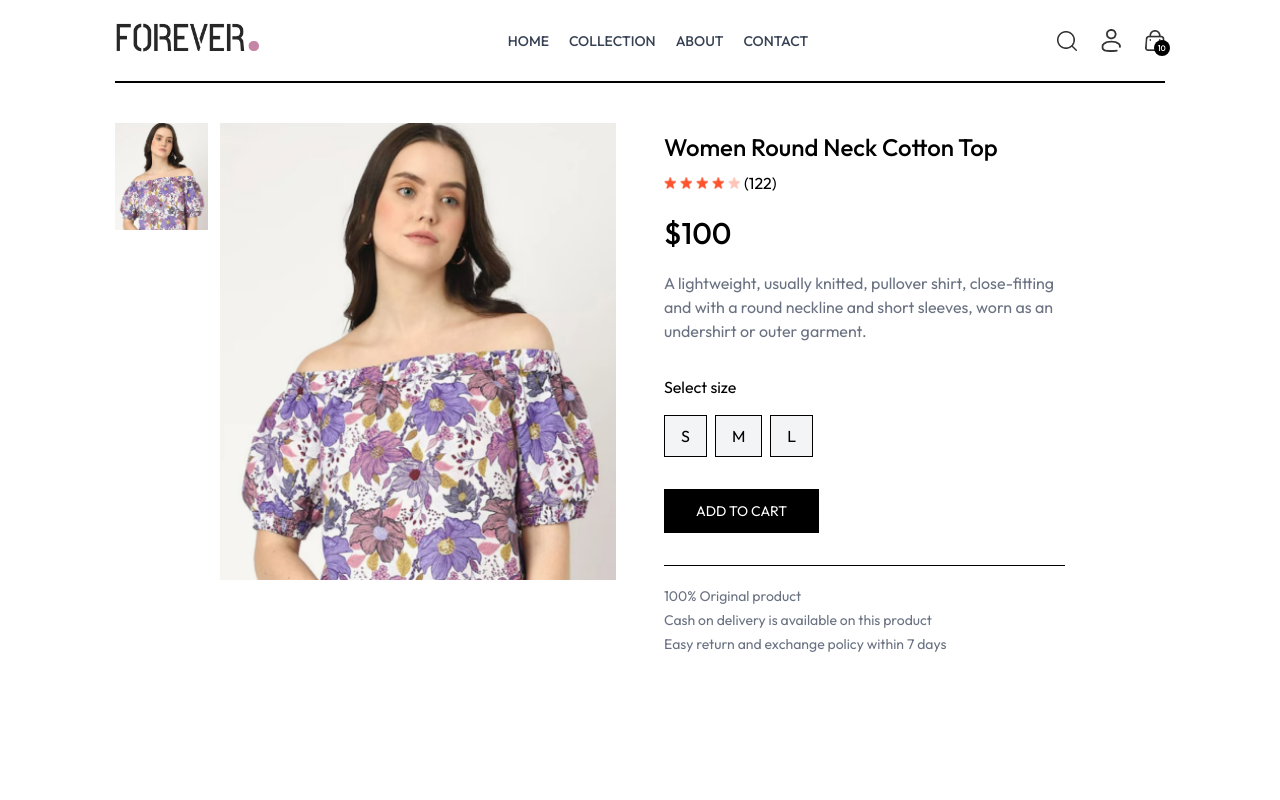
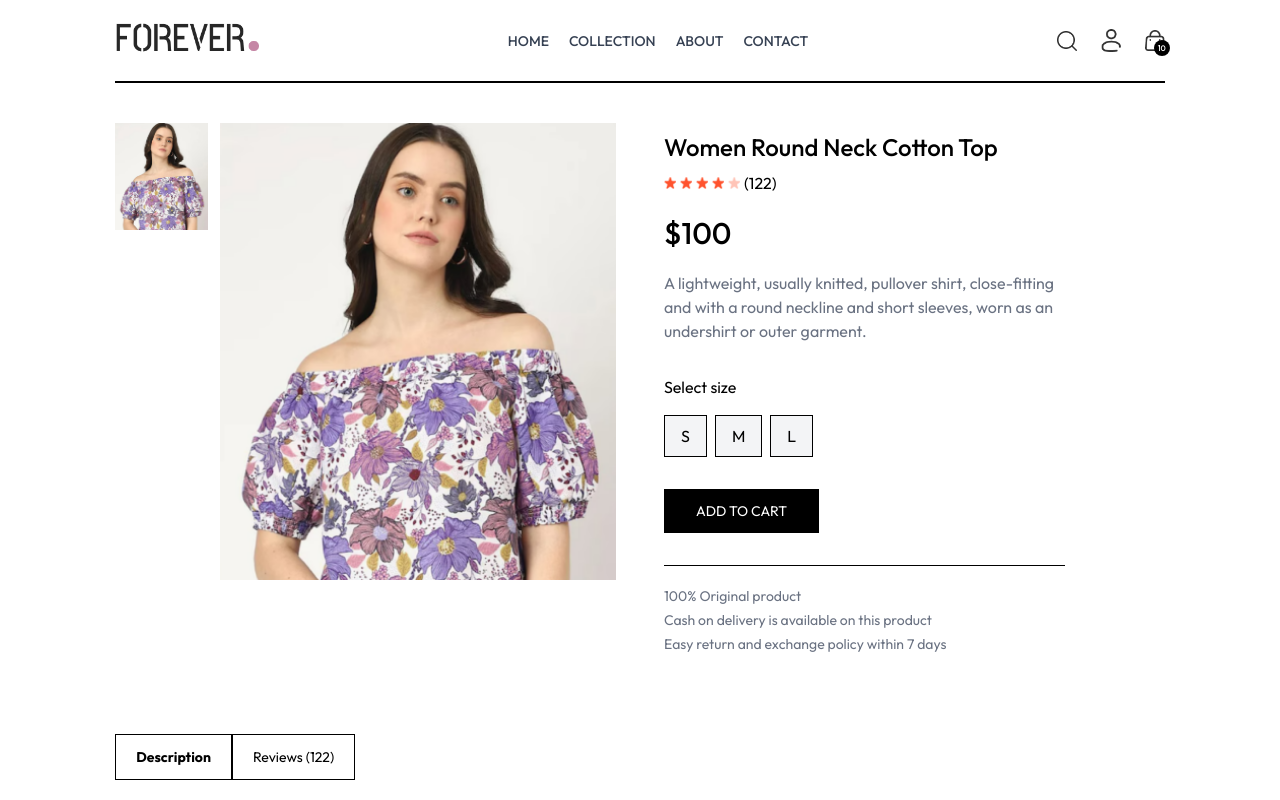
Before and after one commit to harrySentinel/NexShop, a React (Vite) app: page /product/aaaaa in a window 1280 px wide. Shown: the top 800 px of the page. Built offline with nearby package versions, Linux system fonts and the light colour scheme.

Commit message:
product page description and review section

```diff
--- a/src/pages/Product.jsx
+++ b/src/pages/Product.jsx
@@ -74,9 +74,18 @@ const Product = () => {
        <p>Cash on delivery is available on this product</p>
        <p>Easy return and exchange policy within 7 days</p>
       </div>
-
       </div>
      </div>
+
+    {/* ---------- Descritpion & review Section ----------- */}
+    <div className='mt-20'>
+      <div className='flex'>
+        <b className='border px-5 py-3 text-sm'>Description</b>
+        <p className='border px-5 py-3 text-sm'>Reviews (122)</p>
+      </div>
+
+    </div>
+
     </div>
   ) : <div className='opacity-0'></div>
 }
```
